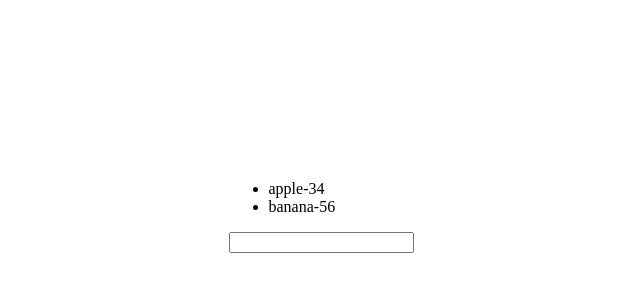
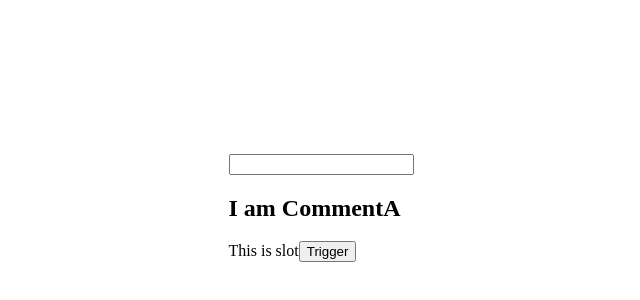
Before and after one commit to yeshrb/vue-test, a Vue app: page / in a window 1280 px wide. Shown: the part 200-500 px from the top of the page, without its empty margins (319-959 px from the left). Built offline with nearby package versions, Linux system fonts and the light colour scheme.

Commit message:
props,$emit,slot组件间通讯

```diff
--- a/src/App.vue
+++ b/src/App.vue
@@ -1,17 +1,8 @@
 <template>
   <div>
-    <ul>
-      <li v-for="item in list">{{item.name}}-{{item.price}}</li>
-    </ul>
-    <!-- <button @click="addItem">addItem</button>
-    <a :href="url" :title="title">baidu</a>
-    <a v-if="isPartA">isPartA</a>
-    <a v-else>isPartB</a>
-         <a v-show="isPartA">another PartA</a>
-    <button @click="toggle">toggle</button>
-
-    <ComA @my-event="onMyEvent"> </ComA> -->
-    <input type="text" v-model="myVal"> {{myVal}}
+    <input type="text" v-model="myVal">
+    <!-- <input type="text" name="fname" v-model="myVal"/> -->
+    <com-a :my-value="myVal" @my-event="onMyEvent">This is slot</com-a>
   </div>
 </template>
 
@@ -26,6 +17,7 @@ export default {
   },
    data () {
     return {
+      comToRender:'com-a',
       hello : '<span> hello</span>',
       url : 'http://www.bing.com',
       title :'必应',
--- a/src/components/comA.vue
+++ b/src/components/comA.vue
@@ -2,11 +2,14 @@
 <template>
   <div>
       <h2>I am CommentA</h2>
+      {{myValue}}
+      <slot></slot>
       <button @click = "triggleEvent">Trigger</button>
   </div>
 </template>
 <script>
 export default {
+    props:['myValue'],
     data() {
         return {
             message:'hello'
```
